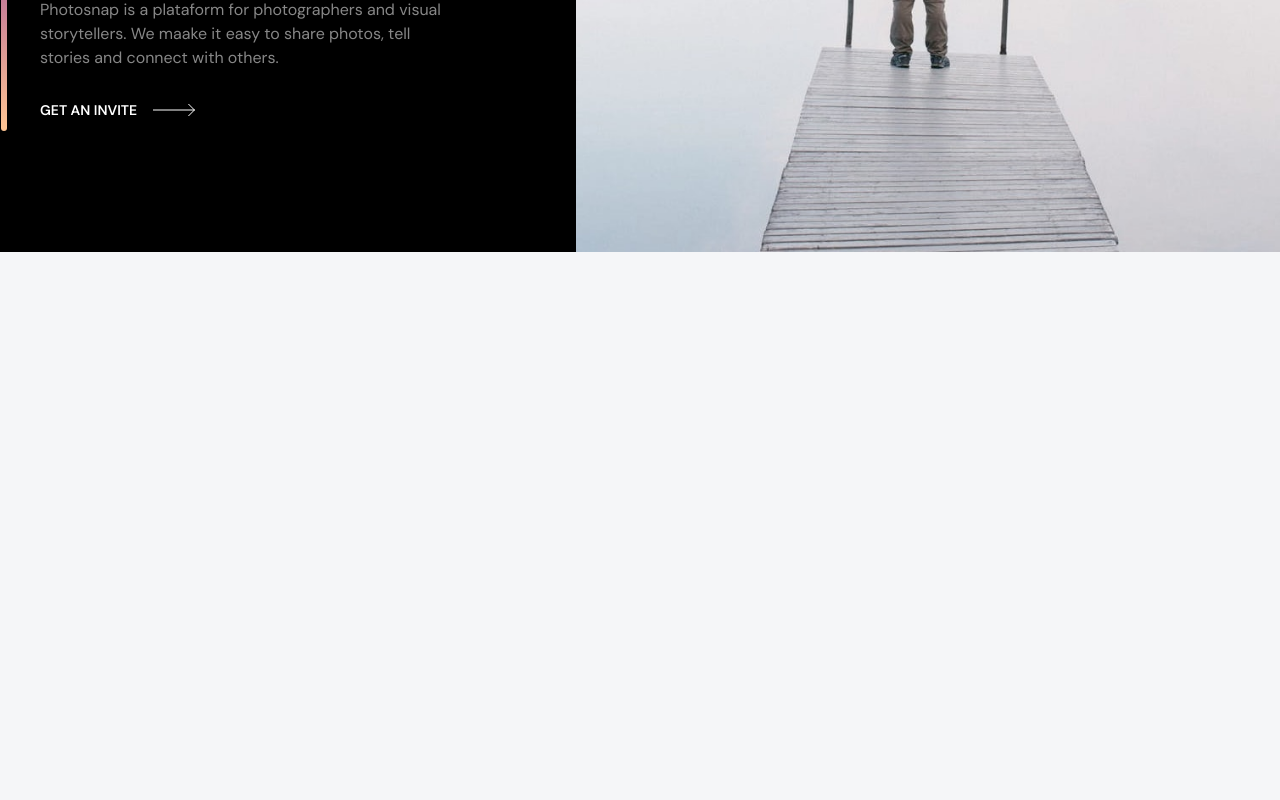
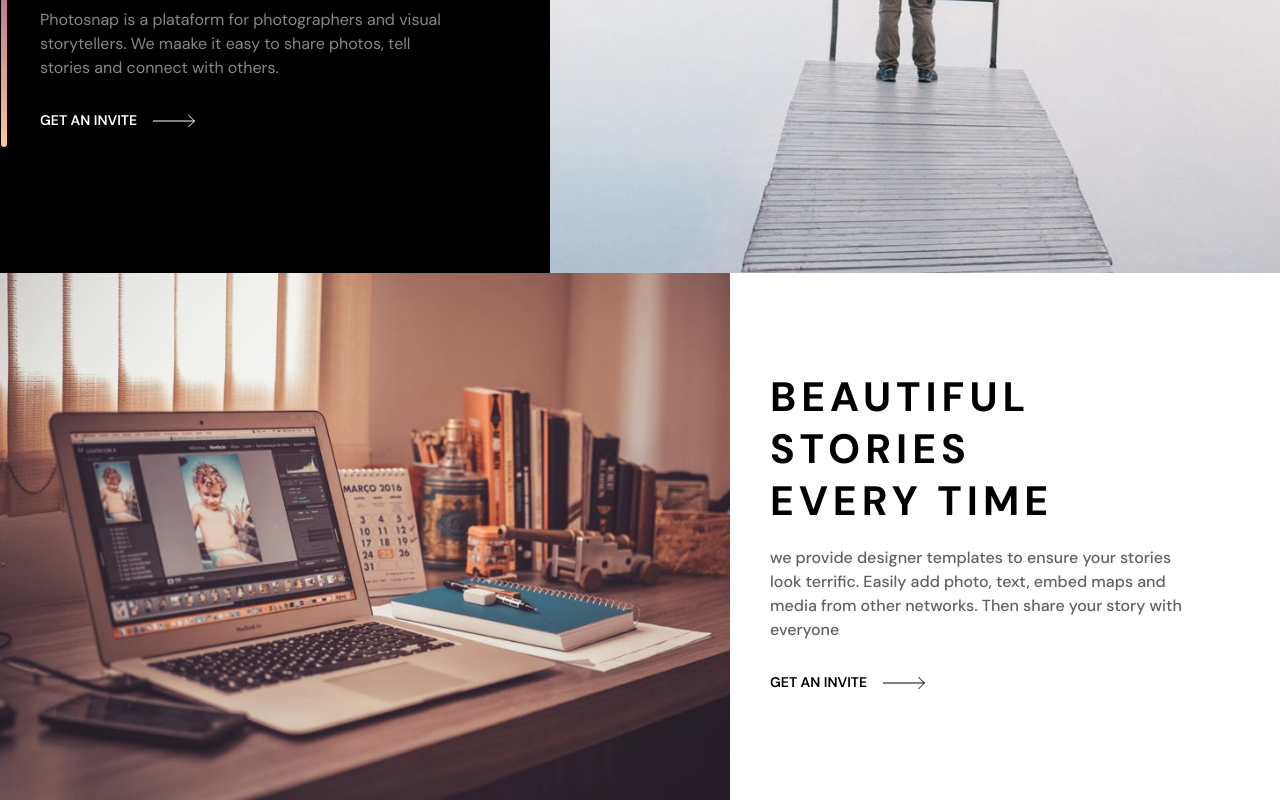
Before and after one commit to Otavin23/Photosnap, a React (Vite) app: page / in a window 1280 px wide. Shown: the part 374-1174 px from the top of the page. Before the commit the page ends 800 px from the top, so only its background shows below. Built offline with nearby package versions, Linux system fonts and the light colour scheme.

Commit message:
:lipstick: style: beautiful stories section always

```diff
--- a/src/pages/home/index.tsx
+++ b/src/pages/home/index.tsx
@@ -13,21 +13,15 @@ const Home = () => {
   return (
     <>
       <Header />
-      <Flex as="main" w="100%">
-        <Container
-          display="flex"
-          justifyContent="space-between"
-          w="100%"
-          m="0"
-          p="0"
-          maxW="100%"
-        >
+      <Flex as="main" w="100%" justify="center">
+        <Container w="100%" m="0" p="0" maxW="1500px">
+          <Flex as="section" justifyContent="space-between" w="100%">
             <Flex
               as="div"
               direction="column"
               justify="center"
               bg="#000"
-            w="52%"
+              w="48%"
               px="2.5rem"
               pos="relative"
             >
@@ -53,10 +47,14 @@ const Home = () => {
                   CREATE AND SHARE YOUR PHOTO STORIES.
                 </Heading>
 
-              <Text mt="1.2rem" color="rgba(217, 217, 217, 0.624)" maxW="420px">
+                <Text
+                  mt="1.2rem"
+                  color="rgba(217, 217, 217, 0.624)"
+                  maxW="420px"
+                >
                   Photosnap is a plataform for photographers and visual
-                storytellers. We maake it easy to share photos, tell stories and
-                connect with others.
+                  storytellers. We maake it easy to share photos, tell stories
+                  and connect with others.
                 </Text>
 
                 <Button
@@ -86,8 +84,80 @@ const Home = () => {
             </Flex>
 
             <Box as="div" bg="#fff" w="100">
-            <Image src="../assets/home/desktop/create-and-share.jpg" alt="" />
+              <Image
+                src="../assets/home/desktop/create-and-share.jpg"
+                alt=""
+                h="100%"
+              />
             </Box>
+          </Flex>
+
+          <Flex as="section" justifyContent="space-between" w="100%">
+            <Box as="div" bg="#fff" w="100">
+              <Image
+                src="../assets/home/desktop/beautiful-stories.jpg"
+                alt=""
+                h="100%"
+              />
+            </Box>
+
+            <Flex
+              as="div"
+              direction="column"
+              justify="center"
+              w="48%"
+              px="2.5rem"
+              pos="relative"
+            >
+              <Box as="div" maxW="90%">
+                <Heading
+                  color="#000000"
+                  maxW="300px"
+                  fontSize="41px"
+                  letterSpacing="5px"
+                  lineHeight="52px"
+                  fontWeight="700"
+                >
+                  BEAUTIFUL STORIES EVERY TIME
+                </Heading>
+
+                <Text
+                  mt="1.2rem"
+                  color="rgba(0, 0, 0, 0.624)"
+                  maxW="420px"
+                  fontWeight="500"
+                >
+                  we provide designer templates to ensure your stories look
+                  terrific. Easily add photo, text, embed maps and media from
+                  other networks. Then share your story with everyone
+                </Text>
+
+                <Button
+                  bg="transparent"
+                  mt="1.3rem"
+                  color="#000000"
+                  fontSize="14px"
+                  fontWeight="600"
+                  textAlign="start"
+                  p="0"
+                >
+                  GET AN INVITE
+                  <svg
+                    xmlns="http://www.w3.org/2000/svg"
+                    width="43"
+                    height="14"
+                    style={{
+                      marginLeft: "1rem",
+                    }}
+                  >
+                    <g fill="none" fill-rule="evenodd" stroke="#000">
+                      <path d="M0 7h41.864M35.428 1l6 6-6 6" />
+                    </g>
+                  </svg>
+                </Button>
+              </Box>
+            </Flex>
+          </Flex>
         </Container>
       </Flex>
     </>
--- a/src/styles/theme.ts
+++ b/src/styles/theme.ts
@@ -4,7 +4,7 @@ const themeChakra = extendTheme({
   styles: {
     global: {
       body: {
-        bg: "#F5F6F8",
+        bg: "#fff",
       },
     },
   },
```
Lines whose indentation alone changed are shown as unchanged.
